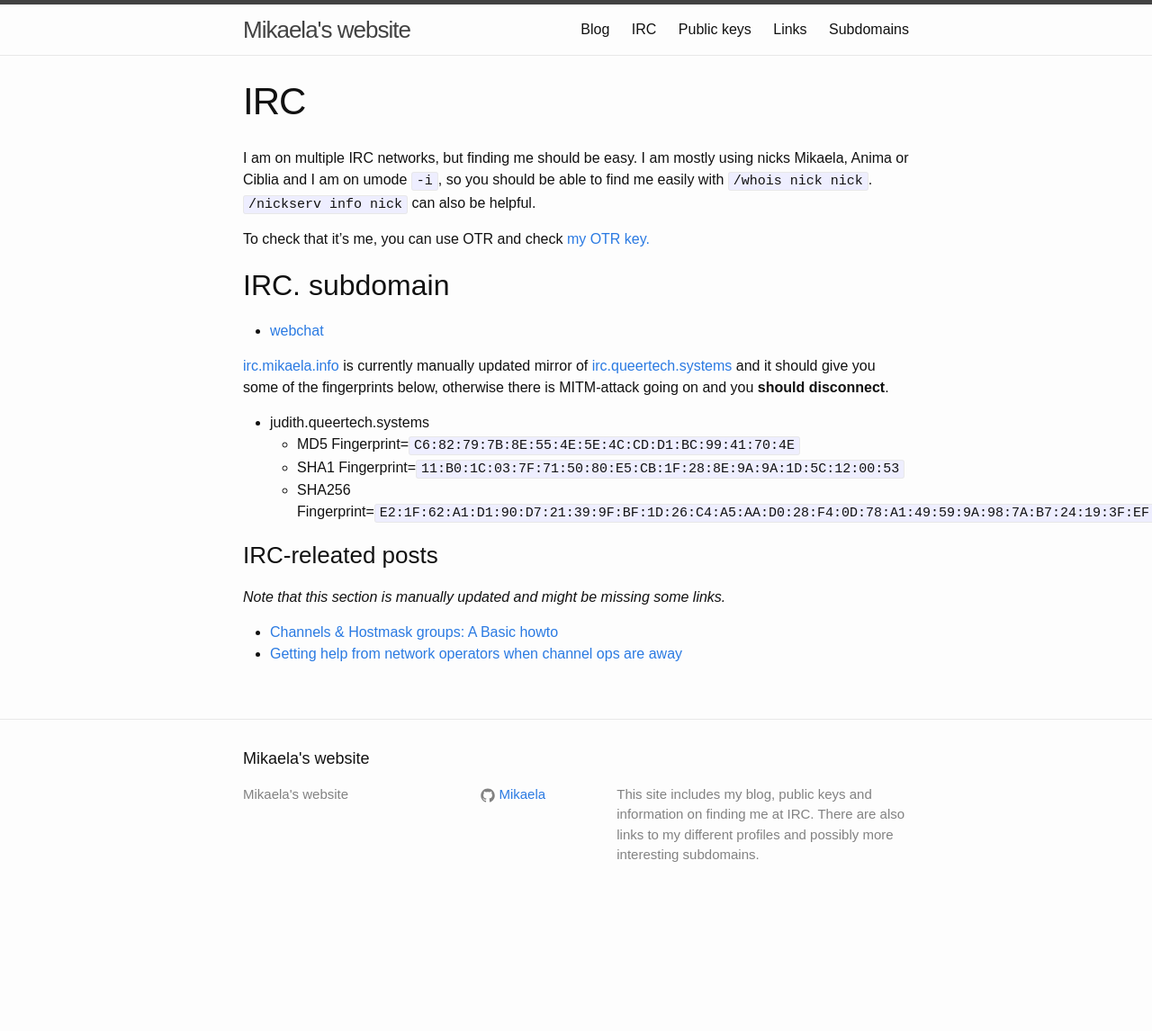
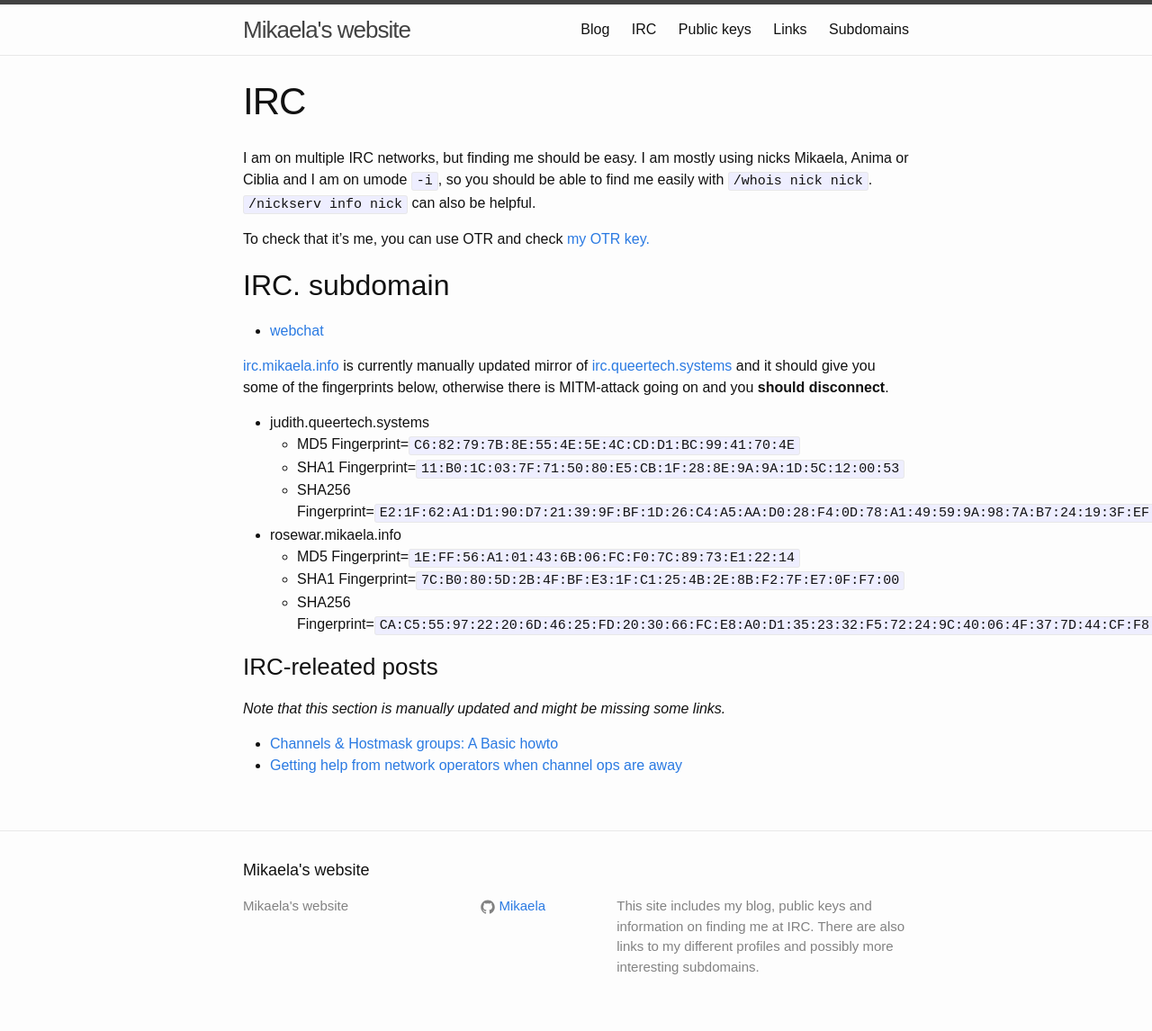
Before and after one commit to Mikaela/mikaela.github.io, a Jekyll site: the page built from pages/irc.markdown, in a window 1280 px wide. Shown: the whole page at 90% size. Built offline with Jekyll 4.4.1, drawn with Linux system fonts in a browser that asks for light colours; Markdown is read by kramdown in place of the engine named in the settings; before the commit the page ends 1022 px from its top, so only the background shows below that.

Commit message:
irc: add missing rosewar fingerprints

```diff
--- a/pages/irc.markdown
+++ b/pages/irc.markdown
@@ -24,6 +24,10 @@ MITM-attack going on and you **should disconnect**.
     * MD5 Fingerprint=`C6:82:79:7B:8E:55:4E:5E:4C:CD:D1:BC:99:41:70:4E`
     * SHA1 Fingerprint=`11:B0:1C:03:7F:71:50:80:E5:CB:1F:28:8E:9A:9A:1D:5C:12:00:53`
     * SHA256 Fingerprint=`E2:1F:62:A1:D1:90:D7:21:39:9F:BF:1D:26:C4:A5:AA:D0:28:F4:0D:78:A1:49:59:9A:98:7A:B7:24:19:3F:EF`
+* rosewar.mikaela.info
+    * MD5 Fingerprint=`1E:FF:56:A1:01:43:6B:06:FC:F0:7C:89:73:E1:22:14`
+    * SHA1 Fingerprint=`7C:B0:80:5D:2B:4F:BF:E3:1F:C1:25:4B:2E:8B:F2:7F:E7:0F:F7:00`
+    * SHA256 Fingerprint=`CA:C5:55:97:22:20:6D:46:25:FD:20:30:66:FC:E8:A0:D1:35:23:32:F5:72:24:9C:40:06:4F:37:7D:44:CF:F8`
 
 ### IRC-releated posts
 
```
